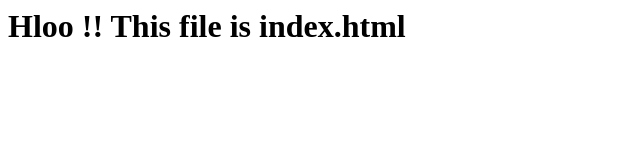
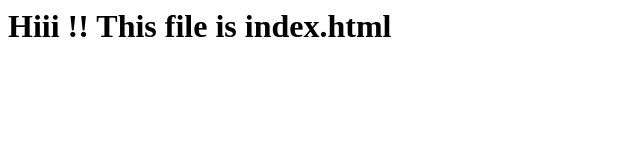
Before and after one commit to JyothiGorle/gitlinux, a plain HTML site: page index.html in a window 1280 px wide. Shown: the whole page, without its empty margins (0-640 px from the left). Drawn offline with Linux system fonts and the light colour scheme.

Commit message:
Update index.html

```diff
--- a/index.html
+++ b/index.html
@@ -1 +1 @@
-<h1> Hloo !! This file is index.html</h1>
+<h1> Hiii !! This file is index.html</h1>
```
